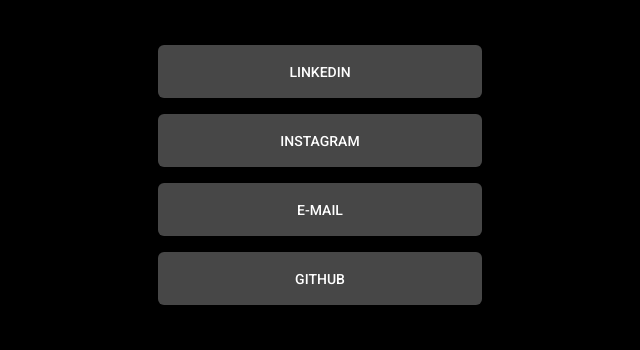
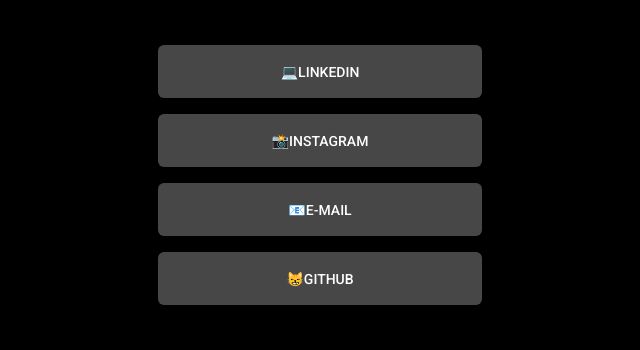
Before and after one commit to aguilargui/link_explorer, a plain HTML site: page index.html in a window 1280 px wide. Shown: the part 386-736 px from the top of the page, without its empty margins (320-960 px from the left). Drawn offline with Linux system fonts and the light colour scheme.

Commit message:
Update index.html
add describe emojis

```diff
--- a/index.html
+++ b/index.html
@@ -20,16 +20,16 @@
 
       <ul>
         <li>
-          <a href="https://www.linkedin.com/in/guilherme-aguilar-12809b1b1/" target="_blank">Linkedin</a>
+          <a href="https://www.linkedin.com/in/guilherme-aguilar-12809b1b1/" target="_blank">💻Linkedin</a>
         </li>
         <li>
-          <a href="https://www.instagram.com/aguilargui_/" target="_blank">Instagram</a>
+          <a href="https://www.instagram.com/aguilargui_/" target="_blank">📸Instagram</a>
         </li>
         <li>
-          <a href="mailto:guiaguilar777@gmail.com" target="_blank">E-mail</a>
+          <a href="mailto:guiaguilar777@gmail.com" target="_blank">📧E-mail</a>
         </li>
         <li>
-          <a href="https://github.com/aguilargui" target="_blank">Github</a>
+          <a href="https://github.com/aguilargui" target="_blank">😸Github</a>
         </li>
       </ul>
 
@@ -38,6 +38,5 @@
       </footer>
 
     </div>
-
   </body>
   </html>
```
